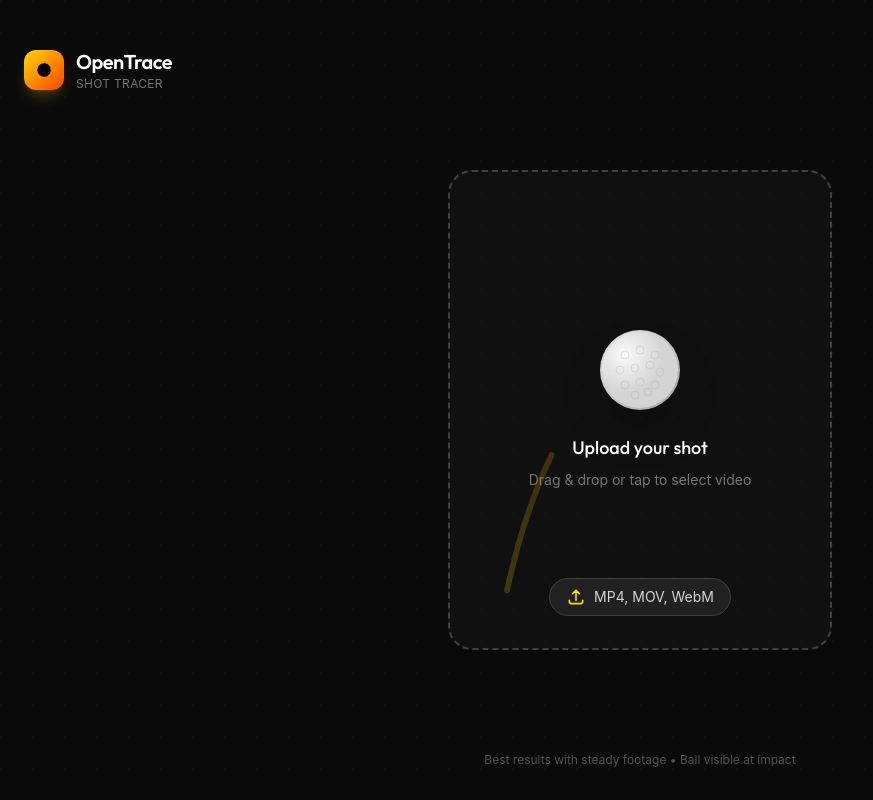
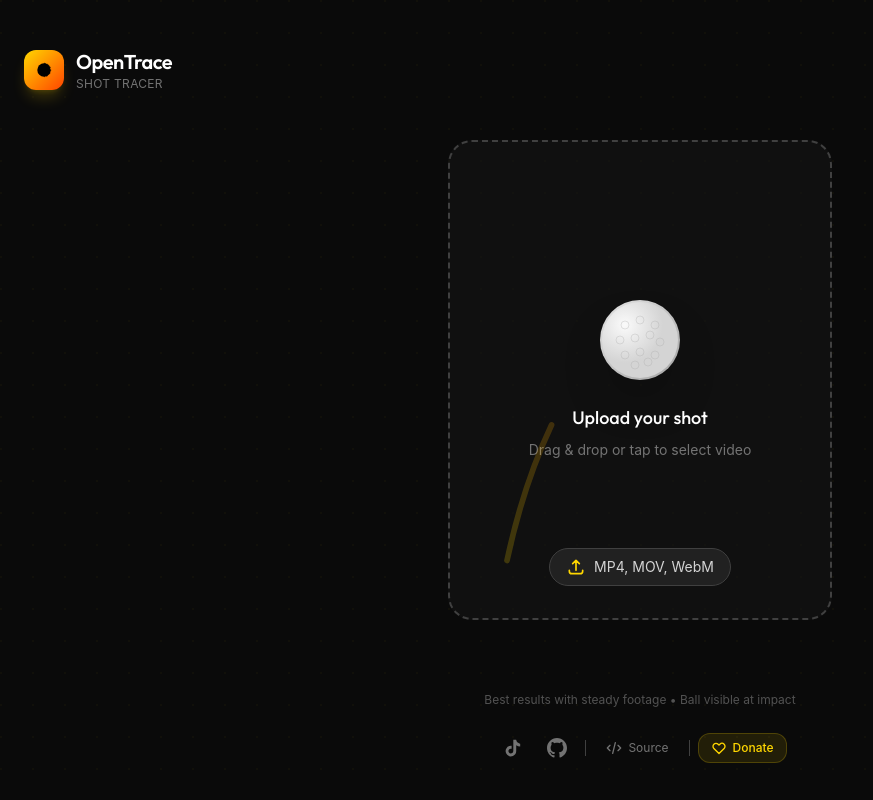
Before and after one commit to jewbetcha/opentrace, a React (Vite) app: page / in a window 1280 px wide. Shown: the whole page, without its empty margins (0-873 px from the left). Built offline with nearby package versions, Linux system fonts and the light colour scheme.

Commit message:
[cr] remove logs

```diff
--- a/src/components/TraceEditor.tsx
+++ b/src/components/TraceEditor.tsx
@@ -146,15 +146,11 @@
     const maxFrames = totalFrames - impactFrame - 1
     const flightFrames = Math.min(totalFlightFrames, maxFrames)
 
-    console.log(`[TraceEditor] ballSpeed=${ballSpeed}, riseFrames=${riseFrames}, fallFrames=${fallFrames}, flightFrames=${flightFrames}, lastFrame=${impactFrame + flightFrames}`)
-
     const newPoints: TrackPoint[] = []
 
     // Total frames for the animation
     const totalAnimFrames = riseFrames + fallFrames
     const apexT = riseFrames / totalAnimFrames  // When apex occurs (0-1)
-
-    console.log(`[TraceEditor] ballSpeed=${ballSpeed}, riseFrames=${riseFrames}, fallFrames=${fallFrames}, apexT=${apexT.toFixed(2)}`)
 
     for (let i = 0; i <= flightFrames; i++) {
       const frameIndex = impactFrame + i
@@ -203,13 +199,11 @@
       })
     }
 
-    console.log(`[TraceEditor] Generated ${newPoints.length} points, frames ${newPoints[0]?.frameIndex} to ${newPoints[newPoints.length-1]?.frameIndex}`)
     onPointsUpdate(newPoints)
   }, [startPos, impactFrame, videoWidth, videoHeight, totalFrames, onPointsUpdate])
 
   // Handle slider changes - apply relative adjustments to preserve manual edits
   const handleParamChange = useCallback((key: keyof TracerParams, value: number) => {
-    console.log(`[TraceEditor] handleParamChange: ${key} = ${value}`)
     const oldParams = params
     const newParams = { ...params, [key]: value }
     setParams(newParams)
--- a/src/components/VideoUploader.tsx
+++ b/src/components/VideoUploader.tsx
@@ -211,11 +211,74 @@
         />
       </div>
 
-      {/* Footer hint */}
-      <div className="relative z-10 px-6 pb-8 text-center">
-        <p className="text-xs text-neutral-600">
+      {/* Footer with links */}
+      <div className="relative z-10 px-6 pb-8">
+        <p className="text-xs text-neutral-600 text-center mb-5">
           Best results with steady footage • Ball visible at impact
         </p>
+
+        {/* Social Links */}
+        <div className="flex items-center justify-center gap-1">
+          {/* TikTok */}
+          <a
+            href="https://www.tiktok.com/@colemangolfs"
+            target="_blank"
+            rel="noopener noreferrer"
+            className="group p-2.5 rounded-xl hover:bg-white/5 transition-all duration-300"
+            title="@colemangolfs on TikTok"
+          >
+            <svg className="w-5 h-5 text-neutral-500 group-hover:text-[#FFD700] transition-colors" viewBox="0 0 24 24" fill="currentColor">
+              <path d="M19.59 6.69a4.83 4.83 0 0 1-3.77-4.25V2h-3.45v13.67a2.89 2.89 0 0 1-5.2 1.74 2.89 2.89 0 0 1 2.31-4.64 2.93 2.93 0 0 1 .88.13V9.4a6.84 6.84 0 0 0-1-.05A6.33 6.33 0 0 0 5 20.1a6.34 6.34 0 0 0 10.86-4.43v-7a8.16 8.16 0 0 0 4.77 1.52v-3.4a4.85 4.85 0 0 1-1-.1z"/>
+            </svg>
+          </a>
+
+          {/* GitHub Profile */}
+          <a
+            href="https://github.com/jewbetcha"
+            target="_blank"
+            rel="noopener noreferrer"
+            className="group p-2.5 rounded-xl hover:bg-white/5 transition-all duration-300"
+            title="@jewbetcha on GitHub"
+          >
+            <svg className="w-5 h-5 text-neutral-500 group-hover:text-[#FFD700] transition-colors" viewBox="0 0 24 24" fill="currentColor">
+              <path d="M12 0c-6.626 0-12 5.373-12 12 0 5.302 3.438 9.8 8.207 11.387.599.111.793-.261.793-.577v-2.234c-3.338.726-4.033-1.416-4.033-1.416-.546-1.387-1.333-1.756-1.333-1.756-1.089-.745.083-.729.083-.729 1.205.084 1.839 1.237 1.839 1.237 1.07 1.834 2.807 1.304 3.492.997.107-.775.418-1.305.762-1.604-2.665-.305-5.467-1.334-5.467-5.931 0-1.311.469-2.381 1.236-3.221-.124-.303-.535-1.524.117-3.176 0 0 1.008-.322 3.301 1.23.957-.266 1.983-.399 3.003-.404 1.02.005 2.047.138 3.006.404 2.291-1.552 3.297-1.23 3.297-1.23.653 1.653.242 2.874.118 3.176.77.84 1.235 1.911 1.235 3.221 0 4.609-2.807 5.624-5.479 5.921.43.372.823 1.102.823 2.222v3.293c0 .319.192.694.801.576 4.765-1.589 8.199-6.086 8.199-11.386 0-6.627-5.373-12-12-12z"/>
+            </svg>
+          </a>
+
+          {/* Divider */}
+          <div className="w-px h-4 bg-neutral-700 mx-1" />
+
+          {/* GitHub Repo */}
+          <a
+            href="https://github.com/jewbetcha/opentrace"
+            target="_blank"
+            rel="noopener noreferrer"
+            className="group flex items-center gap-1.5 px-3 py-1.5 rounded-xl hover:bg-white/5 transition-all duration-300"
+            title="View source code"
+          >
+            <svg className="w-4 h-4 text-neutral-500 group-hover:text-[#FFD700] transition-colors" viewBox="0 0 24 24" fill="none" stroke="currentColor" strokeWidth="2">
+              <path strokeLinecap="round" strokeLinejoin="round" d="M10 20l4-16m4 4l4 4-4 4M6 16l-4-4 4-4" />
+            </svg>
+            <span className="text-xs text-neutral-500 group-hover:text-neutral-300 transition-colors">Source</span>
+          </a>
+
+          {/* Divider */}
+          <div className="w-px h-4 bg-neutral-700 mx-1" />
+
+          {/* Donate */}
+          <a
+            href="https://paypal.me/colerollins"
+            target="_blank"
+            rel="noopener noreferrer"
+            className="group flex items-center gap-1.5 px-3 py-1.5 rounded-xl bg-[#FFD700]/10 hover:bg-[#FFD700]/20 border border-[#FFD700]/20 hover:border-[#FFD700]/40 transition-all duration-300"
+            title="Support OpenTrace"
+          >
+            <svg className="w-4 h-4 text-[#FFD700]" viewBox="0 0 24 24" fill="none" stroke="currentColor" strokeWidth="2">
+              <path strokeLinecap="round" strokeLinejoin="round" d="M4.318 6.318a4.5 4.5 0 000 6.364L12 20.364l7.682-7.682a4.5 4.5 0 00-6.364-6.364L12 7.636l-1.318-1.318a4.5 4.5 0 00-6.364 0z" />
+            </svg>
+            <span className="text-xs font-medium text-[#FFD700]">Donate</span>
+          </a>
+        </div>
       </div>
 
       <style>{`
--- a/src/lib/tracer.ts
+++ b/src/lib/tracer.ts
@@ -12,12 +12,6 @@
   }
 ): void {
   const visiblePoints = points.filter(p => p.frameIndex <= currentFrame)
-
-  // Log occasionally to avoid spam
-  if (currentFrame % 30 === 0) {
-    const lastFrame = points.length > 0 ? points[points.length - 1].frameIndex : 0
-    console.log(`[drawTracer] currentFrame=${currentFrame}, totalPoints=${points.length}, visiblePoints=${visiblePoints.length}, lastPointFrame=${lastFrame}`)
-  }
 
   if (visiblePoints.length < 2) return
 
```
